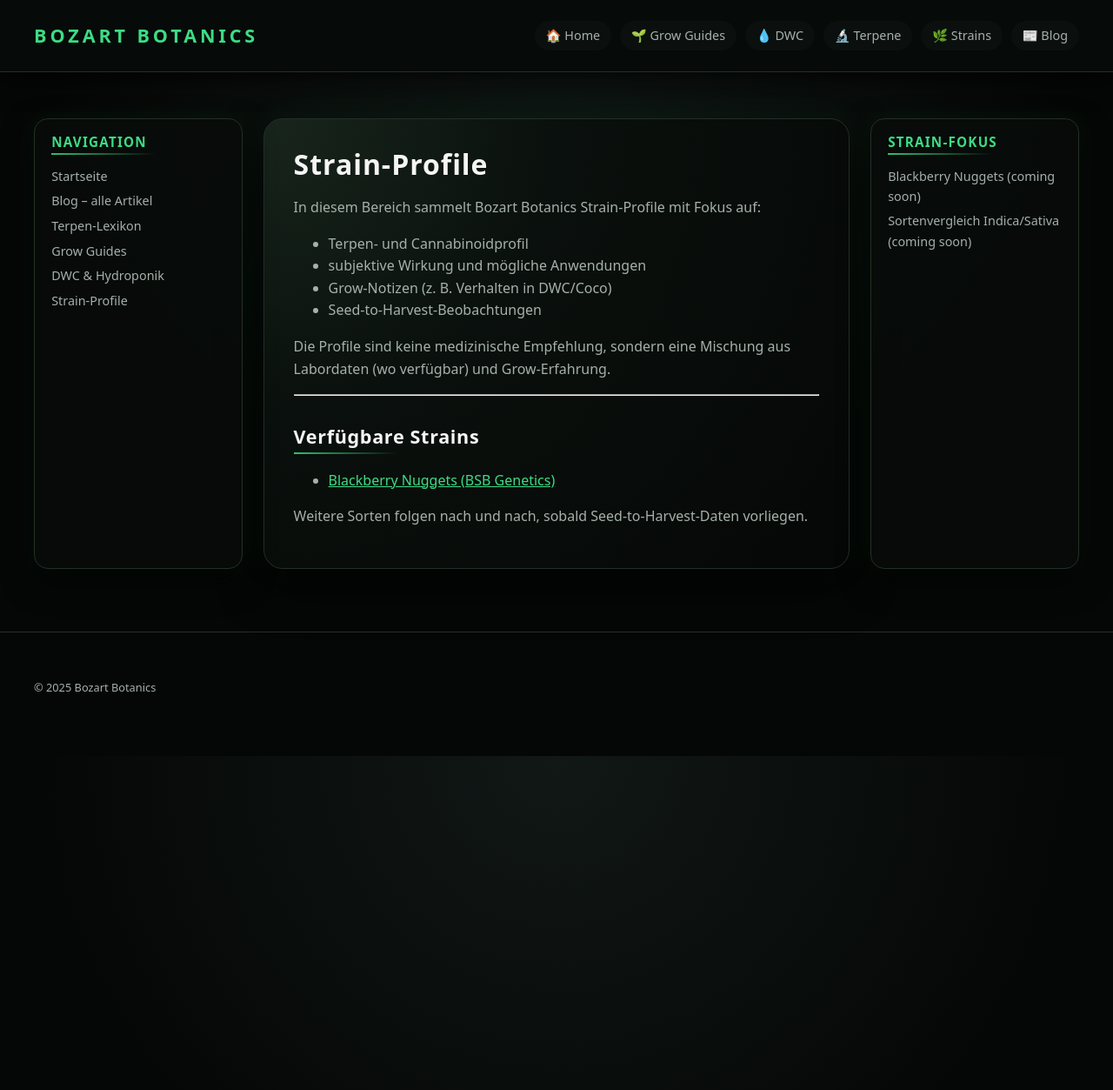
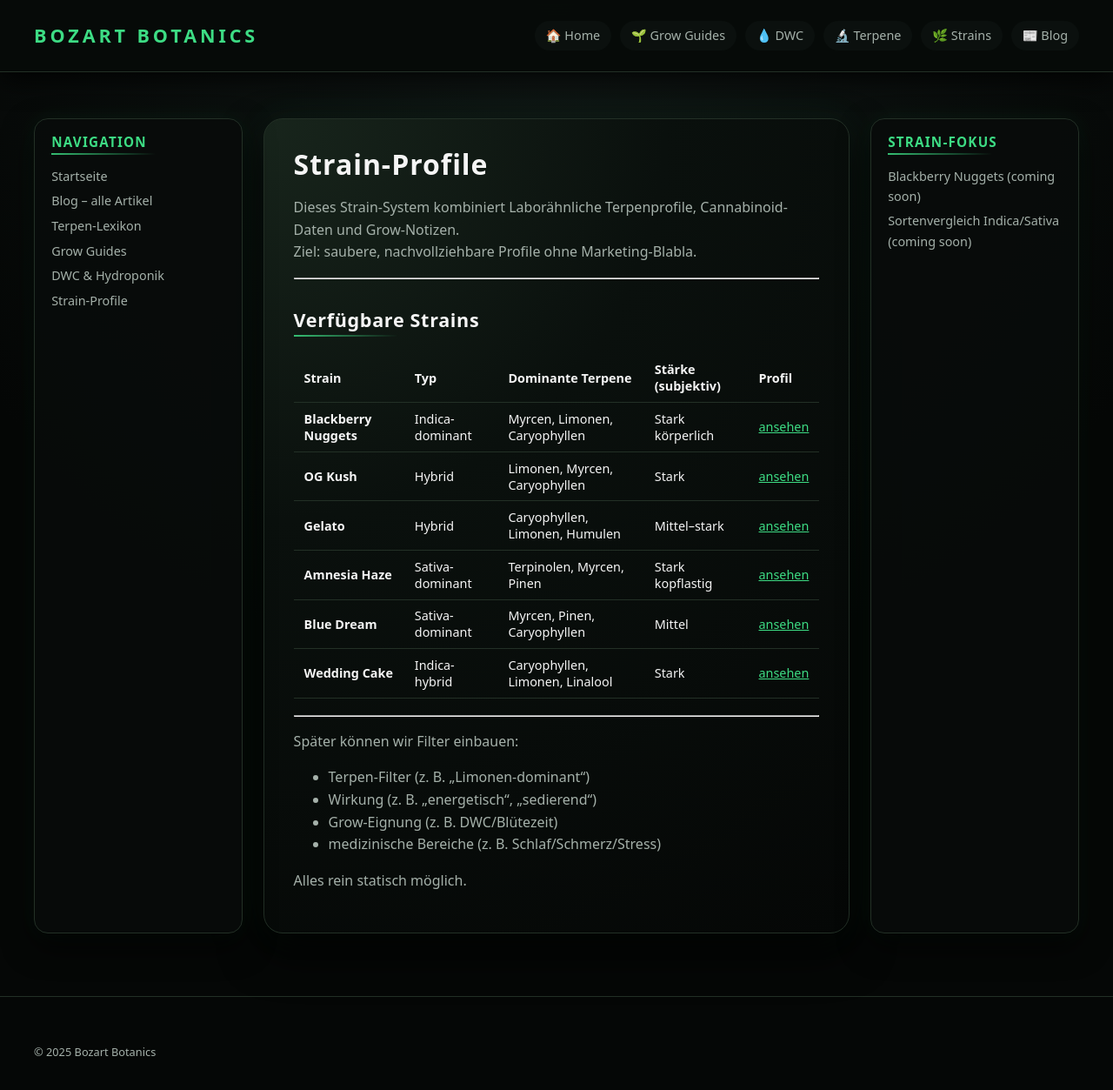
Before and after one commit to bozart-army/bozart-botanics, a Jekyll site: the page built from strains/index.md, in a window 1280 px wide and 1288 px high. Shown: the top 1253 px of the window at 87% size. Built offline with Jekyll 4.4.1, drawn with Linux system fonts in a browser that asks for light colours.

Commit message:
Update index.md

```diff
--- a/strains/index.md
+++ b/strains/index.md
@@ -6,21 +6,30 @@ sidebar: strains
 
 # Strain-Profile
 
-In diesem Bereich sammelt Bozart Botanics Strain-Profile mit Fokus auf:
-
-- Terpen- und Cannabinoidprofil
-- subjektive Wirkung und mögliche Anwendungen
-- Grow-Notizen (z. B. Verhalten in DWC/Coco)
-- Seed-to-Harvest-Beobachtungen
-
-Die Profile sind keine medizinische Empfehlung, sondern eine Mischung aus
-Labordaten (wo verfügbar) und Grow-Erfahrung.
+Dieses Strain-System kombiniert Laborähnliche Terpenprofile, Cannabinoid-
+Daten und Grow-Notizen.
+Ziel: saubere, nachvollziehbare Profile ohne Marketing-Blabla.
 
 ---
 
 ## Verfügbare Strains
 
-- [Blackberry Nuggets (BSB Genetics)](/bozart-botanics/strains/blackberry-nuggets/)
+| Strain | Typ | Dominante Terpene | Stärke (subjektiv) | Profil |
+|--------|-----|-------------------|---------------------|--------|
+| **Blackberry Nuggets** | Indica-dominant | Myrcen, Limonen, Caryophyllen | Stark körperlich | [ansehen](/bozart-botanics/strains/blackberry-nuggets/) |
+| **OG Kush** | Hybrid | Limonen, Myrcen, Caryophyllen | Stark | [ansehen](/bozart-botanics/strains/og-kush/) |
+| **Gelato** | Hybrid | Caryophyllen, Limonen, Humulen | Mittel–stark | [ansehen](/bozart-botanics/strains/gelato/) |
+| **Amnesia Haze** | Sativa-dominant | Terpinolen, Myrcen, Pinen | Stark kopflastig | [ansehen](/bozart-botanics/strains/amnesia-haze/) |
+| **Blue Dream** | Sativa-dominant | Myrcen, Pinen, Caryophyllen | Mittel | [ansehen](/bozart-botanics/strains/blue-dream/) |
+| **Wedding Cake** | Indica-hybrid | Caryophyllen, Limonen, Linalool | Stark | [ansehen](/bozart-botanics/strains/wedding-cake/) |
 
-Weitere Sorten folgen nach und nach, sobald Seed-to-Harvest-Daten
-vorliegen.
+---
+
+Später können wir Filter einbauen:
+
+- Terpen-Filter (z. B. „Limonen-dominant“)
+- Wirkung (z. B. „energetisch“, „sedierend“)
+- Grow-Eignung (z. B. DWC/Blütezeit)
+- medizinische Bereiche (z. B. Schlaf/Schmerz/Stress)
+
+Alles rein statisch möglich.
```
